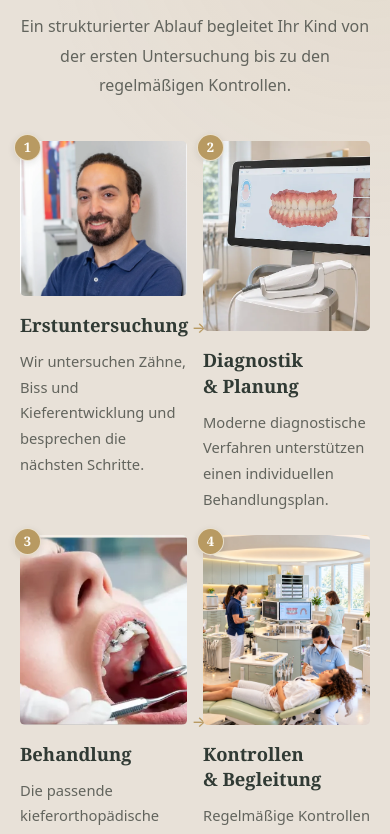
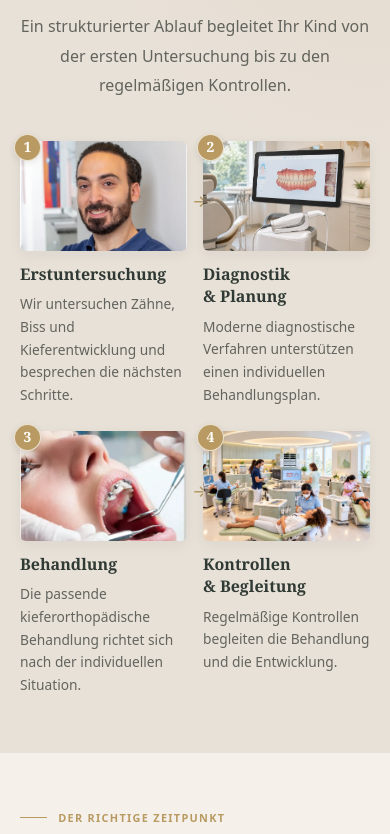
Before and after one commit to ESBER123/Dr.shadi, a React (Vite) app: page /kieferorthopaedie-kinder-wien in a window 390 px wide. Shown: the part 2880-3714 px from the top of the page. Built offline with nearby package versions, Linux system fonts and the light colour scheme.

Commit message:
fix imag

```diff
--- a/src/assets/styles/ChildrenOrthodontics.css
+++ b/src/assets/styles/ChildrenOrthodontics.css
@@ -1,5 +1,6 @@
 /* =========================================
    CHILDREN ORTHODONTICS — CLINIC BRAND
+   Clean, responsive stylesheet
    ========================================= */
 
 .co-page {
@@ -41,10 +42,7 @@
   max-width: 100%;
 }
 
-/* =========================================
-   EYEBROW LABELS
-   ========================================= */
-
+/* Eyebrow labels */
 .co-eyebrow {
   display: flex;
   align-items: center;
@@ -66,10 +64,7 @@
   background: currentColor;
 }
 
-/* =========================================
-   BREADCRUMB
-   ========================================= */
-
+/* Breadcrumb */
 .co-breadcrumb {
   display: flex;
   flex-wrap: wrap;
@@ -96,15 +91,14 @@
   color: var(--co-green);
 }
 
-.co-breadcrumb a:focus-visible {
-  outline: 2px solid var(--co-gold);
-  outline-offset: 3px;
+.co-breadcrumb a:focus-visible,
+.co-button:focus-visible,
+.co-text-link:focus-visible {
+  outline: 3px solid var(--co-gold);
+  outline-offset: 4px;
 }
 
-/* =========================================
-   HERO
-   ========================================= */
-
+/* Hero */
 .co-hero {
   position: relative;
   display: grid;
@@ -173,10 +167,7 @@
   transform: scale(1.02);
 }
 
-/* =========================================
-   BUTTONS
-   ========================================= */
-
+/* Buttons */
 .co-button {
   display: inline-flex;
   align-items: center;
@@ -215,16 +206,19 @@
   transform: translateX(3px);
 }
 
-.co-button:focus-visible,
-.co-text-link:focus-visible {
-  outline: 3px solid var(--co-gold);
-  outline-offset: 4px;
+.co-button-light {
+  border-color: var(--co-white);
+  background: var(--co-white);
+  color: var(--co-green);
 }
 
-/* =========================================
-   GENERAL SECTIONS
-   ========================================= */
+.co-button-light:hover {
+  border-color: var(--co-gold);
+  background: var(--co-gold);
+  color: var(--co-green-deep);
+}
 
+/* General sections */
 .co-section {
   width: 100%;
   max-width: 1240px;
@@ -255,10 +249,7 @@
   line-height: 1.85;
 }
 
-/* =========================================
-   INTRODUCTION
-   ========================================= */
-
+/* Introduction */
 .co-intro {
   display: grid;
   grid-template-columns: minmax(0, 0.85fr) minmax(0, 1.15fr);
@@ -276,7 +267,6 @@
 }
 
 .co-intro-image img {
-  display: block;
   width: 100%;
   height: 100%;
   object-fit: cover;
@@ -296,10 +286,7 @@
   margin-bottom: 0;
 }
 
-/* =========================================
-   SECTION HEADINGS
-   ========================================= */
-
+/* Section headings */
 .co-section-heading {
   max-width: 780px;
   margin: 0 auto 2.5rem;
@@ -315,10 +302,7 @@
   margin: 0 auto;
 }
 
-/* =========================================
-   BENEFIT CARDS
-   ========================================= */
-
+/* Benefit cards */
 .co-benefits-section {
   padding-top: 1rem;
 }
@@ -397,100 +381,113 @@
   line-height: 1.75;
 }
 
-/* =========================================
-   TREATMENT PROCESS — PREMIUM CARDS
-   ========================================= */
-
+/* Treatment process — compatible with current JSX:
+   .co-step > .co-step-number + img + h3 + p */
 .co-process-section {
   background:
     radial-gradient(
       circle at 95% 10%,
-      rgba(184, 154, 98, 0.1),
+      rgba(184, 154, 98, 0.08),
       transparent 30%
     ),
     var(--co-muted);
 }
 
 .co-process-inner {
-  max-width: 1320px;
+  max-width: 1240px;
 }
 
 .co-process {
   display: grid;
   grid-template-columns: repeat(4, minmax(0, 1fr));
-  align-items: stretch;
-  gap: 1.1rem;
+  align-items: start;
+  gap: 28px;
+  overflow: visible;
 }
 
 .co-step {
-  display: flex;
-  flex-direction: column;
+  position: relative;
   min-width: 0;
-  min-height: 100%;
-  padding: 1.25rem;
-  overflow: hidden;
-  border: 1px solid rgba(184, 154, 98, 0.2);
-  border-radius: 9px;
-  background: var(--co-white);
-  box-shadow: 0 8px 25px rgba(37, 37, 37, 0.035);
-  transition:
-    transform 0.25s ease,
-    box-shadow 0.25s ease,
-    border-color 0.25s ease;
+  padding: 0;
+  overflow: visible;
+  border: 0;
+  border-radius: 0;
+  background: transparent;
+  box-shadow: none;
 }
 
 .co-step:hover {
-  transform: translateY(-4px);
-  border-color: rgba(184, 154, 98, 0.55);
-  box-shadow: 0 16px 35px rgba(37, 37, 37, 0.09);
+  transform: none;
+  border-color: transparent;
+  box-shadow: none;
 }
 
 .co-step-number {
+  position: absolute;
+  z-index: 2;
+  top: -9px;
+  left: -9px;
   display: grid;
   place-items: center;
-  flex-shrink: 0;
-  width: 42px;
-  height: 42px;
-  margin-bottom: 1rem;
-  border: 1px solid var(--co-gold);
+  width: 29px;
+  height: 29px;
+  margin: 0;
+  border: 1px solid rgba(255, 254, 250, 0.7);
   border-radius: 50%;
-  background: var(--co-green);
-  color: white;
+  background: var(--co-gold);
+  color: var(--co-white);
   font-family: Georgia, "Times New Roman", serif;
-  font-size: 1.1rem;
+  font-size: 0.88rem;
+  font-weight: 700;
+  box-shadow: 0 2px 7px rgba(37, 37, 37, 0.1);
 }
 
-.co-step img {
+.co-step > img {
   display: block;
   width: 100%;
   height: 155px;
-  flex-shrink: 0;
-  margin-bottom: 1rem;
-  border-radius: 5px;
+  margin: 0 0 1rem;
+  border-radius: 6px;
   object-fit: cover;
   object-position: center;
   background: var(--co-muted);
-  transition: transform 0.35s ease;
+  box-shadow: 0 4px 14px rgba(37, 37, 37, 0.06);
+  transition:
+    transform 0.3s ease,
+    box-shadow 0.3s ease;
 }
 
-.co-step:hover img {
-  transform: scale(1.02);
-}
-
-.co-step-1 img {
+.co-step-1 > img {
   object-position: center 25%;
 }
 
-.co-step-2 img {
+.co-step-2 > img {
   object-position: center;
 }
 
-.co-step-3 img {
+.co-step-3 > img {
   object-position: center;
 }
 
-.co-step-4 img {
+.co-step-4 > img {
   object-position: center 35%;
+}
+
+.co-step:hover > img {
+  transform: translateY(-2px);
+  box-shadow: 0 8px 20px rgba(37, 37, 37, 0.12);
+}
+
+.co-step:not(:last-child)::after {
+  position: absolute;
+  top: 66px;
+  right: -21px;
+  content: "→";
+  color: var(--co-gold);
+  font-size: 1.2rem;
+  font-weight: 500;
+  transform: translateX(50%);
+  pointer-events: none;
 }
 
 .co-step h3 {
@@ -509,10 +506,7 @@
   line-height: 1.75;
 }
 
-/* =========================================
-   TIMING SECTION
-   ========================================= */
-
+/* Timing section */
 .co-timing-section {
   padding-top: clamp(3.5rem, 6vw, 5rem);
   padding-bottom: clamp(3.5rem, 6vw, 5rem);
@@ -558,10 +552,7 @@
   transform: translateX(3px);
 }
 
-/* =========================================
-   LOCAL PRACTICE / DOCTOR
-   ========================================= */
-
+/* Local practice / doctor */
 .co-local {
   display: grid;
   grid-template-columns: minmax(0, 0.85fr) minmax(0, 1.15fr);
@@ -573,7 +564,7 @@
   padding: 1rem clamp(1.5rem, 4vw, 3rem) clamp(4rem, 7vw, 6rem);
 }
 
-.co-local img {
+.co-local > img {
   width: 100%;
   height: 430px;
   border-radius: 4px 55px 4px 4px;
@@ -582,7 +573,7 @@
   transition: transform 0.45s ease;
 }
 
-.co-local img:hover {
+.co-local > img:hover {
   transform: scale(1.015);
 }
 
@@ -603,10 +594,7 @@
   font-size: 1.03rem;
 }
 
-/* =========================================
-   FINAL BOOKING CTA
-   ========================================= */
-
+/* Final booking CTA */
 .co-final-cta {
   position: relative;
   isolation: isolate;
@@ -639,22 +627,7 @@
   line-height: 1.8;
 }
 
-.co-button-light {
-  border-color: var(--co-white);
-  background: var(--co-white);
-  color: var(--co-green);
-}
-
-.co-button-light:hover {
-  border-color: var(--co-gold);
-  background: var(--co-gold);
-  color: var(--co-green-deep);
-}
-
-/* =========================================
-   TABLET
-   ========================================= */
-
+/* Tablet */
 @media (max-width: 1050px) {
   .co-hero {
     gap: 2rem;
@@ -668,21 +641,28 @@
 
   .co-process {
     grid-template-columns: repeat(2, minmax(0, 1fr));
+    gap: 30px 24px;
   }
 
-  .co-step img {
+  .co-step > img {
     height: 180px;
   }
 
-  .co-local img {
+  .co-step:not(:last-child)::after {
+    top: 90px;
+    right: -18px;
+  }
+
+  .co-step:nth-child(2)::after {
+    display: none;
+  }
+
+  .co-local > img {
     height: 360px;
   }
 }
 
-/* =========================================
-   MOBILE / SMALL TABLET
-   ========================================= */
-
+/* Mobile / small tablet */
 @media (max-width: 760px) {
   .co-hero {
     grid-template-columns: minmax(0, 1fr);
@@ -756,22 +736,28 @@
 
   .co-process {
     grid-template-columns: repeat(2, minmax(0, 1fr));
-    gap: 0.85rem;
+    gap: 26px 22px;
   }
 
-  .co-step {
-    padding: 1.1rem;
+  .co-step > img {
+    height: clamp(125px, 28vw, 180px);
   }
 
-  .co-step img {
-    height: 150px;
+  .co-step:not(:last-child)::after {
+    top: 50%;
+    right: -16px;
+    font-size: 1.05rem;
+  }
+
+  .co-step:nth-child(2)::after {
+    display: none;
   }
 
   .co-local {
     padding: 0 1.25rem 3.5rem;
   }
 
-  .co-local img {
+  .co-local > img {
     height: 320px;
   }
 
@@ -780,10 +766,7 @@
   }
 }
 
-/* =========================================
-   SMALL PHONES
-   ========================================= */
-
+/* Small phones */
 @media (max-width: 420px) {
   .co-hero {
     padding-top: 1.8rem;
@@ -798,25 +781,55 @@
     letter-spacing: 0.12em;
   }
 
-  .co-benefits,
+  .co-benefits {
+    grid-template-columns: minmax(0, 1fr);
+  }
+
   .co-process {
-    grid-template-columns: minmax(0, 1fr);
+    grid-template-columns: repeat(2, minmax(0, 1fr));
+    gap: 24px 16px;
   }
 
   .co-intro-image {
     height: 240px;
   }
 
-  .co-card,
-  .co-step {
+  .co-card {
     padding: 1.4rem;
   }
 
-  .co-step img {
-    height: 190px;
+  .co-step > img {
+    height: 105px;
   }
 
-  .co-local img {
+  .co-step-number {
+    top: -7px;
+    left: -6px;
+    width: 27px;
+    height: 27px;
+    font-size: 0.82rem;
+  }
+
+  .co-step h3 {
+    font-size: 1rem;
+  }
+
+  .co-step p {
+    font-size: 0.86rem;
+    line-height: 1.65;
+  }
+
+  .co-step:not(:last-child)::after {
+    top: 52px;
+    right: -12px;
+    font-size: 0.95rem;
+  }
+
+  .co-step:nth-child(2)::after {
+    display: none;
+  }
+
+  .co-local > img {
     height: 270px;
   }
 
@@ -825,10 +838,7 @@
   }
 }
 
-/* =========================================
-   REDUCED MOTION ACCESSIBILITY
-   ========================================= */
-
+/* Reduced motion accessibility */
 @media (prefers-reduced-motion: reduce) {
   .co-page *,
   .co-page *::before,
@@ -840,34 +850,58 @@
   }
 }
 
+/* FINAL OVERRIDE: force identical treatment-step image sizes */
+.co-page .co-process .co-step > img {
+  display: block !important;
+  width: 100% !important;
+  height: 155px !important;
+  min-height: 155px !important;
+  max-height: 155px !important;
+  aspect-ratio: auto !important;
+  margin: 0 0 1rem !important;
+  object-fit: cover !important;
+}
+
+@media (max-width: 1050px) {
+  .co-page .co-process .co-step > img {
+    height: 180px !important;
+    min-height: 180px !important;
+    max-height: 180px !important;
+  }
+}
+
+@media (max-width: 760px) {
+  .co-page .co-process .co-step > img {
+    height: 140px !important;
+    min-height: 140px !important;
+    max-height: 140px !important;
+  }
+}
+
+@media (max-width: 420px) {
+  .co-page .co-process .co-step > img {
+    height: 110px !important;
+    min-height: 110px !important;
+    max-height: 110px !important;
+  }
+}
+
 /* =========================================
-   TREATMENT PROCESS — HORIZONTAL IMAGE FLOW
+   DEFINITIVE FIX — CURRENT JSX STRUCTURE
+   Images are nested inside .co-step-visual
    ========================================= */
 
-.co-process-section {
-  background:
-    radial-gradient(
-      circle at 95% 10%,
-      rgba(184, 154, 98, 0.08),
-      transparent 30%
-    ),
-    var(--co-muted);
+.co-page .co-process {
+  display: grid;
+  grid-template-columns: repeat(4, minmax(0, 1fr));
+  align-items: start;
+  gap: 28px;
 }
 
-.co-process-inner {
-  max-width: 1240px;
-}
-
-.co-process {
-  display: grid;
-  grid-template-columns: repeat(4, minmax(0, 1fr));
-  align-items: center;
-  gap: 28px;
-  overflow: visible;
-}
-
-.co-step {
+.co-page .co-process .co-step {
   position: relative;
+  display: flex;
+  flex-direction: column;
   min-width: 0;
   padding: 0;
   overflow: visible;
@@ -877,45 +911,46 @@
   box-shadow: none;
 }
 
-.co-step:hover {
-  transform: none;
-  border-color: transparent;
-  box-shadow: none;
+.co-page .co-process .co-step-visual {
+  position: relative;
+  display: block;
+  width: 100%;
+  height: 155px;
+  flex: 0 0 155px;
+  margin: 0 0 12px;
+  overflow: visible;
+  border-radius: 6px;
+  background: var(--co-muted);
 }
 
-/* Image wrapper */
-.co-step-visual {
-  position: relative;
-  width: 100%;
-  height: 112px;
-  overflow: visible;
-  border-radius: 8px;
-  background: #e8e1d8;
-}
-
-.co-step-visual img {
+.co-page .co-process .co-step-visual img {
   display: block;
   width: 100%;
   height: 100%;
+  min-height: 0;
+  max-height: none;
   margin: 0;
-  border-radius: 8px;
+  aspect-ratio: auto;
   object-fit: cover;
   object-position: center;
+  border-radius: 6px;
   box-shadow: 0 4px 14px rgba(37, 37, 37, 0.06);
   transition:
     transform 0.3s ease,
     box-shadow 0.3s ease;
 }
 
-.co-step:hover .co-step-visual img {
-  transform: translateY(-2px);
-  box-shadow: 0 8px 20px rgba(37, 37, 37, 0.12);
+.co-page .co-process .co-step-1 .co-step-visual img {
+  object-position: center 25%;
 }
 
-/* Gold number badge */
-.co-step-number {
+.co-page .co-process .co-step-4 .co-step-visual img {
+  object-position: center 35%;
+}
+
+.co-page .co-process .co-step-number {
   position: absolute;
-  z-index: 2;
+  z-index: 3;
   top: -9px;
   left: -9px;
   display: grid;
@@ -926,94 +961,116 @@
   border: 1px solid rgba(255, 254, 250, 0.7);
   border-radius: 50%;
   background: var(--co-gold);
-  color: #fffefa;
+  color: var(--co-white);
   font-family: Georgia, "Times New Roman", serif;
   font-size: 0.88rem;
   font-weight: 700;
   box-shadow: 0 2px 7px rgba(37, 37, 37, 0.1);
 }
 
-/* Arrow between stages */
-.co-step:not(:last-child)::after {
+.co-page .co-process .co-step h3 {
+  margin: 0 0 8px;
+  color: var(--co-green);
+  font-family: Georgia, "Times New Roman", serif;
+  font-size: 1.15rem;
+  font-weight: 600;
+  line-height: 1.4;
+}
+
+.co-page .co-process .co-step p {
+  margin: 0;
+  color: #62645d;
+  font-size: 0.92rem;
+  line-height: 1.75;
+}
+
+.co-page .co-process .co-step:hover .co-step-visual img {
+  transform: translateY(-2px);
+  box-shadow: 0 8px 20px rgba(37, 37, 37, 0.12);
+}
+
+.co-page .co-process .co-step:not(:last-child)::after {
   position: absolute;
-  top: 50%;
+  top: 65px;
   right: -21px;
   content: "→";
   color: var(--co-gold);
-  font-size: 1.25rem;
+  font-size: 1.2rem;
   font-weight: 500;
-  transform: translate(50%, -50%);
+  transform: translateX(50%);
+  pointer-events: none;
 }
 
-/* Keep translated descriptions accessible */
-.co-step-title-hidden {
-  position: absolute;
-  width: 1px;
-  height: 1px;
-  padding: 0;
-  margin: -1px;
-  overflow: hidden;
-  clip: rect(0, 0, 0, 0);
-  white-space: nowrap;
-  border: 0;
+@media (max-width: 1050px) {
+  .co-page .co-process {
+    grid-template-columns: repeat(2, minmax(0, 1fr));
+    gap: 30px 24px;
+  }
+
+  .co-page .co-process .co-step-visual {
+    height: 180px;
+    flex-basis: 180px;
+  }
+
+  .co-page .co-process .co-step:nth-child(2)::after {
+    display: none;
+  }
+
+  .co-page .co-process .co-step:not(:last-child)::after {
+    top: 78px;
+    right: -18px;
+  }
 }
 
-/* Tablet */
 @media (max-width: 760px) {
-  .co-process {
+  .co-page .co-process {
     grid-template-columns: repeat(2, minmax(0, 1fr));
-    gap: 26px 22px;
+    gap: 28px 20px;
   }
 
-  .co-step-visual {
-    height: clamp(105px, 23vw, 155px);
+  .co-page .co-process .co-step-visual {
+    height: 140px;
+    flex-basis: 140px;
   }
 
-  .co-step:not(:last-child)::after {
-    right: -16px;
-    font-size: 1.05rem;
+  .co-page .co-process .co-step:not(:last-child)::after {
+    top: 60px;
+    right: -13px;
+    font-size: 1rem;
   }
 
-  /* No arrows between rows */
-  .co-step:nth-child(2)::after {
+  .co-page .co-process .co-step:nth-child(2)::after {
     display: none;
   }
 }
 
-/* Small phones */
 @media (max-width: 420px) {
-  .co-process {
-    grid-template-columns: repeat(2, minmax(0, 1fr));
-    gap: 22px 16px;
+  .co-page .co-process {
+    gap: 24px 16px;
   }
 
-  .co-step-visual {
-    height: 105px;
+  .co-page .co-process .co-step-visual {
+    height: 110px;
+    flex-basis: 110px;
   }
 
-  .co-step-number {
+  .co-page .co-process .co-step-number {
     top: -7px;
     left: -6px;
     width: 27px;
     height: 27px;
-    font-size: 0.82rem;
   }
 
-  .co-step:not(:last-child)::after {
-    right: -12px;
-    font-size: 0.95rem;
+  .co-page .co-process .co-step h3 {
+    font-size: 1rem;
   }
 
-  .co-step:nth-child(2)::after {
-    display: none;
+  .co-page .co-process .co-step p {
+    font-size: 0.86rem;
+    line-height: 1.65;
+  }
+
+  .co-page .co-process .co-step:not(:last-child)::after {
+    top: 48px;
   }
 }
-
-/* Fix the first treatment-step image */
-.co-step:nth-child(1) > img {
-  width: 100%;
-  height: 155px;
-  object-fit: cover;
-  object-position: center 25%;
-  border-radius: 5px;
-}
--- a/src/assets/styles/InvisalignAligner.css
+++ b/src/assets/styles/InvisalignAligner.css
@@ -1017,8 +1017,10 @@
 /* Fix the first treatment-step image */
 .ia-step .ia-step-image-doctor {
   width: 100%;
+  aspect-ratio: 4 / 3;
   height: 100%;
   object-fit: cover;
   object-position: center 25%;
-  border-radius: inherit;
+  border-radius: 5px;
+  display: block;
 }
--- a/src/pages/ChildrenOrthodontics.jsx
+++ b/src/pages/ChildrenOrthodontics.jsx
@@ -21,8 +21,6 @@ const ChildrenOrthodontics = () => {
     ScannerImage,
     FixedBracesImage,
     ModernDentalClinicImage,
-
-    null,
   ];
 
   return (
@@ -132,20 +130,27 @@ const ChildrenOrthodontics = () => {
 
           <div className="co-process">
             {t.process.items.map((step, index) => (
-              <article className="co-step" key={step.title}>
-                <span className="co-step-number">{index + 1}</span>
+              <article
+                className={`co-step co-step-${index + 1}`}
+                key={step.title}
+              >
+                <div className="co-step-visual">
+                  <span
+                    className="co-step-number"
+                    aria-label={`Step ${index + 1}`}
+                  >
+                    {index + 1}
+                  </span>
 
                   {stepImages[index] && (
                     <img
                       src={stepImages[index]}
-                    alt={
-                      isGerman
-                        ? "Digitaler Scan für die kieferorthopädische Planung"
-                        : "Digital scan for orthodontic treatment planning"
-                    }
+                      alt={step.title}
                       loading="lazy"
+                      decoding="async"
                     />
                   )}
+                </div>
 
                 <h3>{step.title}</h3>
                 <p>{step.text}</p>
```
Lines whose indentation alone changed are shown as unchanged.
